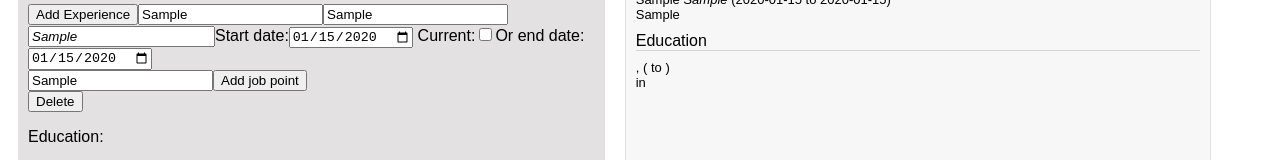
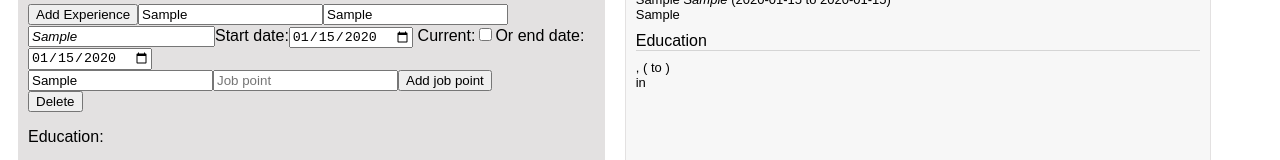
Before and after one commit to jesscz/cv-app, a React (Create React App) app: page / in a window 1280 px wide. Both pictures are taken after typing "Sample", "Sample", "Sample", "2020-01-15", "2020-01-15", "Sample" into the empty fields and a click on the button "Add job point". Shown: the part 245-405 px from the top of the page. Built offline with nearby package versions, Linux system fonts and the light colour scheme.

Commit message:
Add extra job points from new inputs to description array in state

```diff
--- a/src/App.js
+++ b/src/App.js
@@ -80,7 +80,7 @@ class App extends Component {
       return state;
     })
     const x = e.target.parentNode.parentNode.parentNode.firstChild.id; //'experience'
-    console.log(e.target.id)
+    console.log(e.target.className)
     console.log(x)
   }
 
@@ -90,7 +90,7 @@ class App extends Component {
       const x = e.target.parentNode.parentNode.firstChild.id;
       state[x].descriptionChildren += 0.5;
       if (state[x].descriptionChildren % 1 === 0) {
-
+        //??
       }
       return state;
     })
--- a/src/components/Experience.js
+++ b/src/components/Experience.js
@@ -1,14 +1,14 @@
 import React, { Component } from 'react';
 import ExtraExperienceInput from './extraExperienceInput';
-
+import ExtraJobPoints from './extraJobPoints';
 
 class Experience extends Component {
     render() {
 
-        const children = [];
+        const extraExpInputs = [];
 
         for (let i = 1; i <= this.props.data.other.numChildrenExp; i += 1) {
-           children.push(<
+           extraExpInputs.push(<
             ExtraExperienceInput
                 number={i}
                 id={'exp'+i}
@@ -16,6 +16,16 @@ class Experience extends Component {
                 onDescriptionChange={this.props.onDescriptionChange}
                 onJobClick={this.props.onJobClick}
                 data={this.props.data}
+            />)
+        }
+
+        const extraJobPoint = [];
+
+        for (let i = 1; i <= this.props.data.experience.descriptionChildren; i += 1) {
+            extraJobPoint.push(<
+             ExtraJobPoints
+                i={i}
+                onDescriptionChange={this.props.onDescriptionChange}
             />)
         }
 
@@ -87,6 +97,9 @@ class Experience extends Component {
                                 className='0'
                             />
                         </label>
+                        <label>
+                            {extraJobPoint}
+                        </label>
                         <button
                             onClick={this.props.onJobClick}>
                             Add job point
@@ -94,7 +107,7 @@ class Experience extends Component {
                     </div>
                 </form>
                 <div id='expExtras'>
-                    {children}
+                    {extraExpInputs}
                 </div>
                 <button>
                     {/* onClick={this.props.}> */}
--- a/src/components/extraExperienceInput.js
+++ b/src/components/extraExperienceInput.js
@@ -1,9 +1,20 @@
 import React, { Component } from 'react';
+import ExtraJobPoints from './extraJobPoints';
 
 
 class ExtraExperienceInput extends Component {
     render() {
-        // const id = {this.props.key}
+
+        const extraJobPoint = [];
+
+        for (let i = 1; i <= this.props.data.experience.descriptionChildren; i += 1) {
+            extraJobPoint.push(<
+             ExtraJobPoints
+                i={i}
+                onDescriptionChange={this.props.onDescriptionChange}
+            />)
+        }
+
         return (
             <form>
                 <p
@@ -65,6 +76,9 @@ class ExtraExperienceInput extends Component {
                             className="0"
                         />
                     </label>
+                    <label>
+                        {extraJobPoint}
+                    </label>
                     <button
                         onClick={this.props.onJobClick}>
                         Add job point
--- /dev/null
+++ b/src/components/extraJobPoints.js
@@ -0,0 +1,16 @@
+import React, { Component } from "react";
+
+class ExtraJobPoints extends Component {
+    render() {
+        return (
+            <input
+                type='text'
+                placeholder='Job point'
+                className={this.props.i}
+                onChange={this.props.onDescriptionChange}
+            />
+        )
+    }
+}
+
+export default ExtraJobPoints;
```
